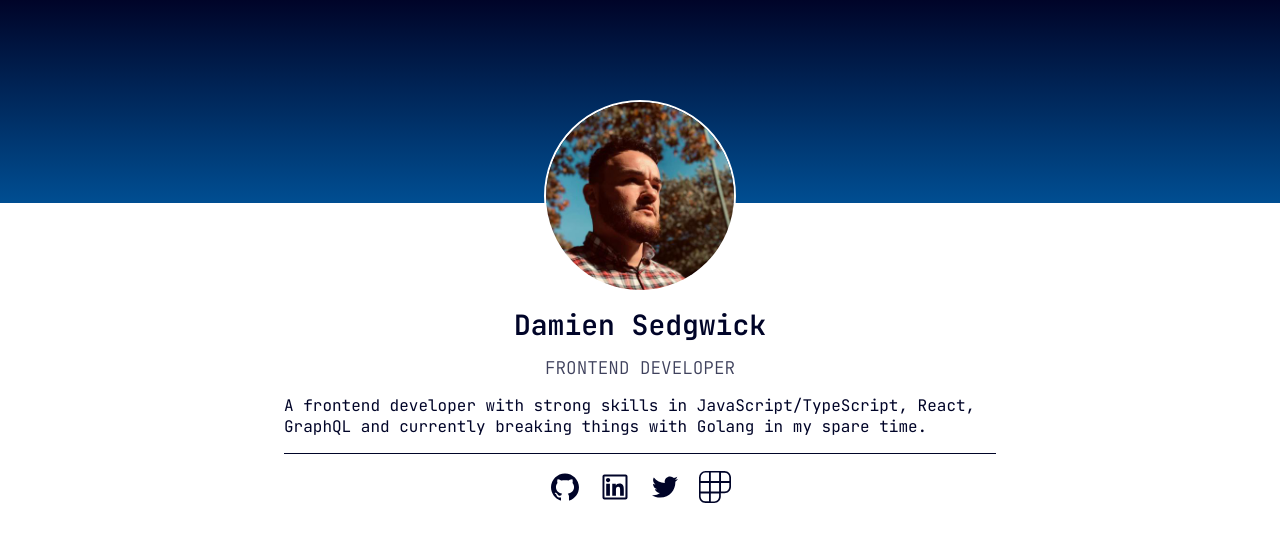
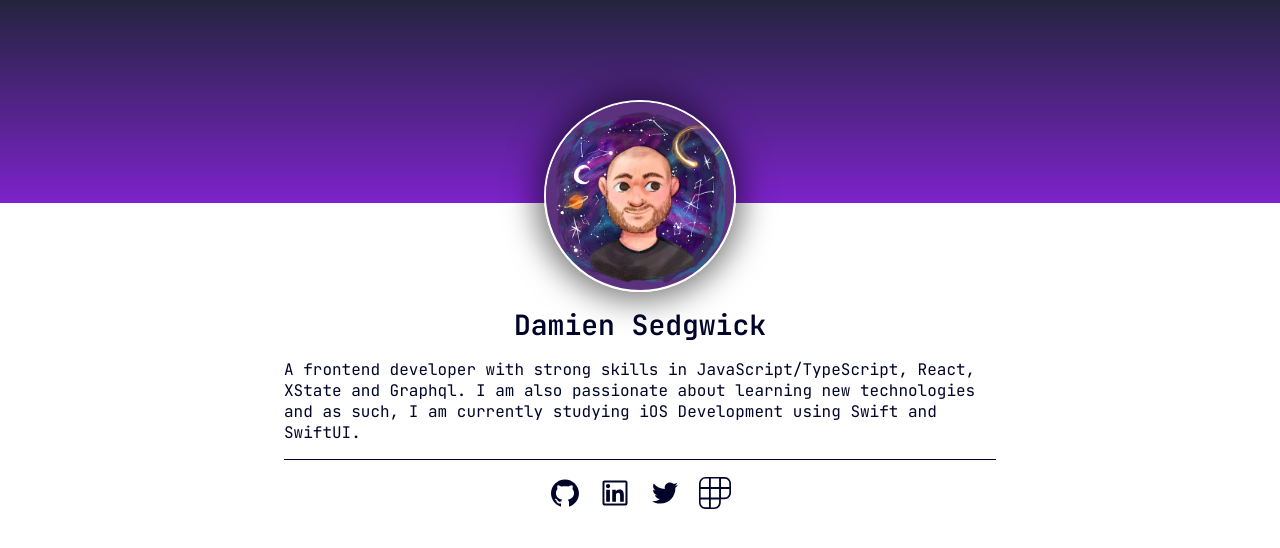
Before and after one commit to damiensedgwick/my-website, a Next.js app: page / in a window 1280 px wide. Shown: the top 548 px of the page. Built offline with nearby package versions, Linux system fonts and the light colour scheme.

Commit message:
Updated avatar, profile text and header bg

```diff
--- a/src/pages/index.tsx
+++ b/src/pages/index.tsx
@@ -26,18 +26,19 @@ const Home: NextPage = () => {
           <div className={styles.cardHeader}>
             <img
               className={styles.avatar}
-              src="/avatar.jpeg"
+              src="/avatar.jpg"
               alt="Picture of Damien Sedgwick"
             />
           </div>
         </div>
         <div className={styles.intro}>
           <h1 className={styles.cardTitle}>Damien Sedgwick</h1>
-          <p className={styles.cardSubtitle}>Frontend Developer</p>
+          {/* <p className={styles.cardSubtitle}>Frontend Developer</p> */}
           <p className={styles.cardIntroText}>
             A frontend developer with strong skills in JavaScript/TypeScript,
-            React, GraphQL and currently breaking things with Golang in my spare
-            time.
+            React, XState and Graphql. I am also passionate about learning new
+            technologies and as such, I am currently studying iOS Development
+            using Swift and SwiftUI.
           </p>
         </div>
         <div className={styles.contactSection}>
--- a/src/styles/home.module.css
+++ b/src/styles/home.module.css
@@ -16,7 +16,7 @@
 }
 
 .cardHeader {
-  background: linear-gradient(#000428, #004e92);
+  background: linear-gradient(#24243e, #7c22ca);
   grid-column-start: span 3;
   grid-row-start: span 2;
   display: grid;
@@ -31,6 +31,9 @@
   grid-column-start: 2;
   grid-row-start: 2;
   margin: 0 auto;
+  box-shadow: -1px 1px 31px 8px rgba(0, 0, 0, 0.51);
+  -webkit-box-shadow: -1px 1px 31px 8px rgba(0, 0, 0, 0.51);
+  -moz-box-shadow: -1px 1px 31px 8px rgba(0, 0, 0, 0.51);
 }
 
 .intro {
```
Also changed, not shown: public/avatar.jpeg (deleted), public/avatar.jpg (added).
